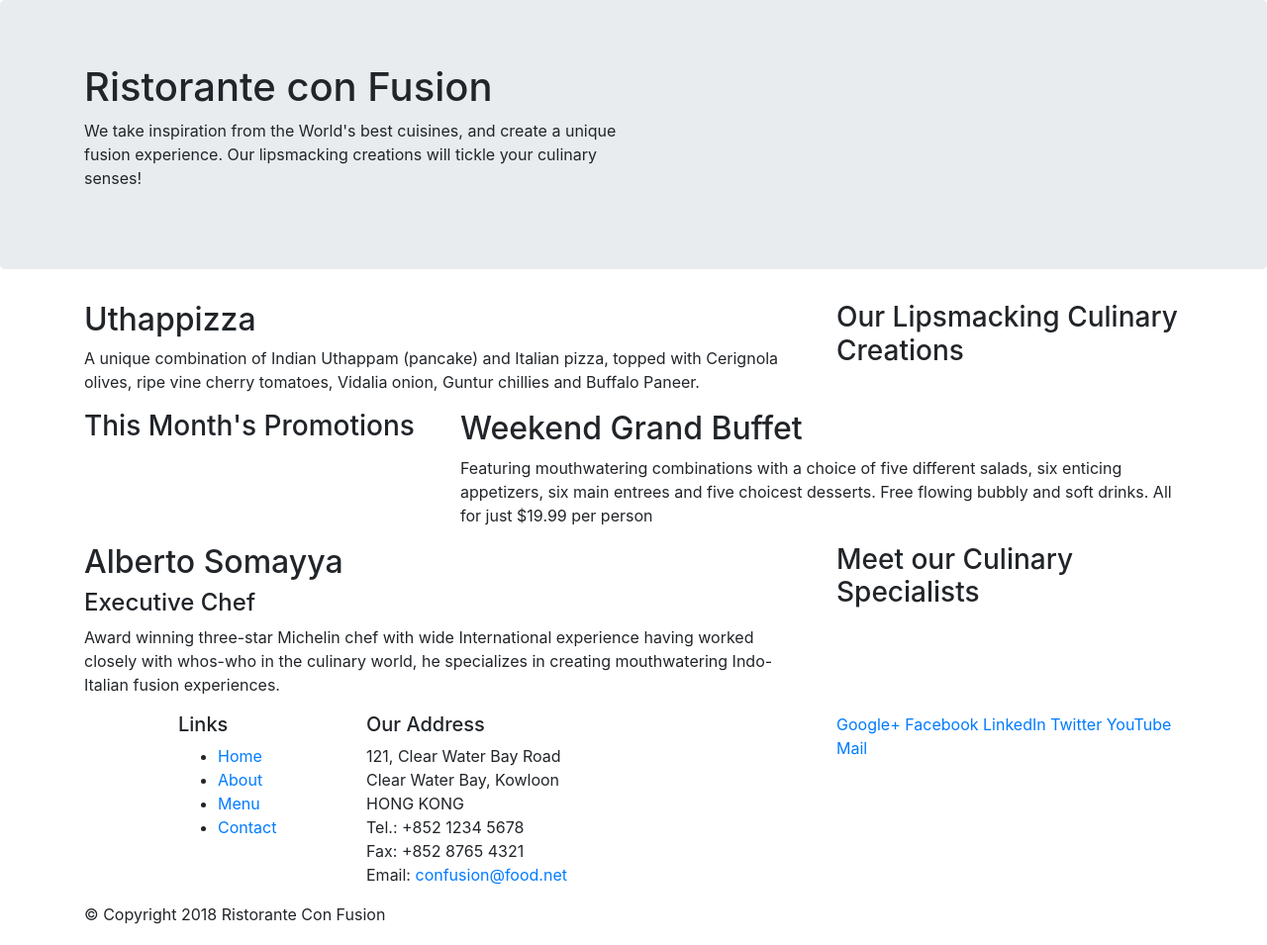
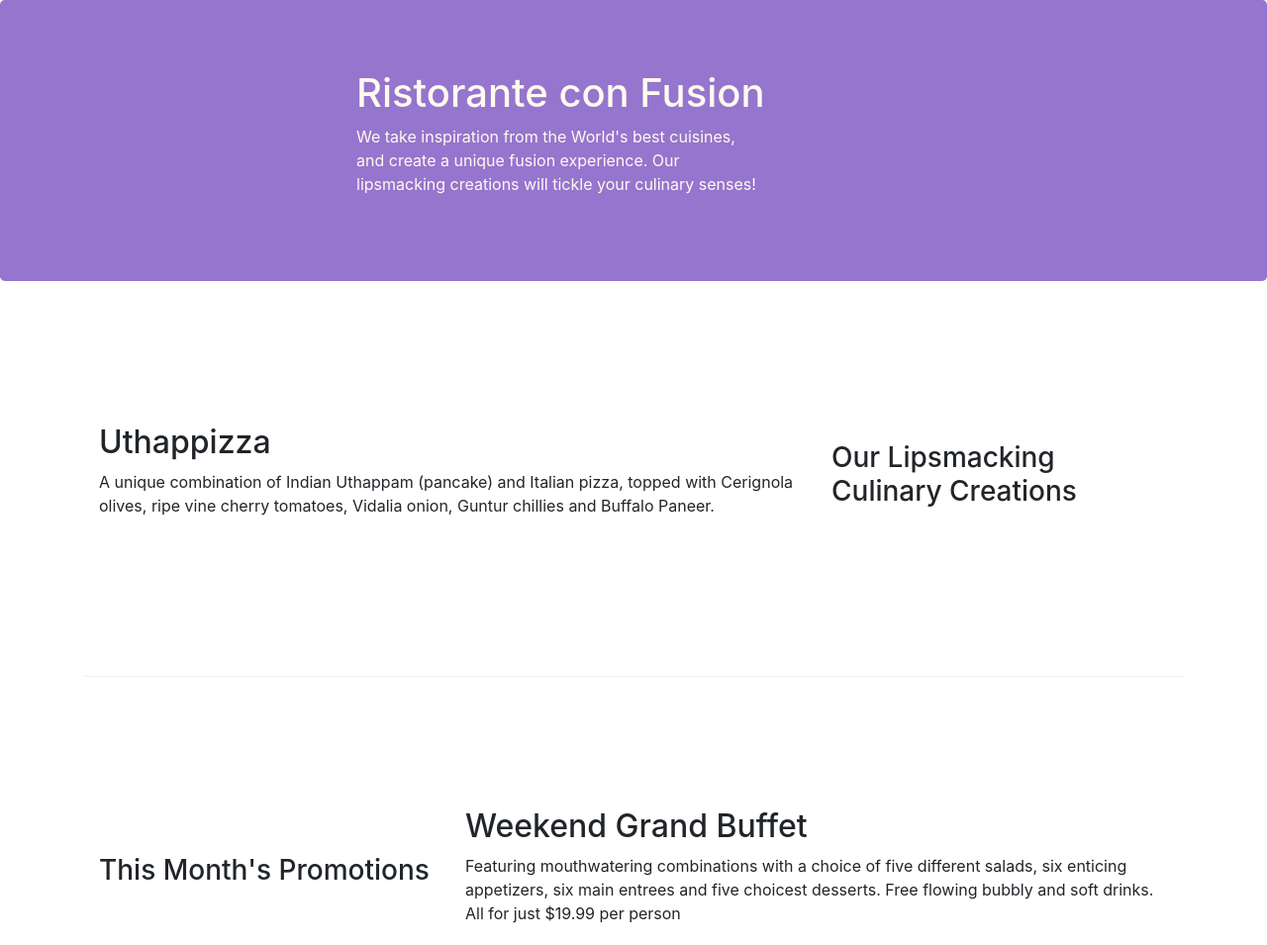
Before and after one commit to dbhayani01/bootstrap, a website: page index.html in a window 1280 px wide. Shown: the top 955 px of the page at 99% size. Drawn offline with nearby package versions, Linux system fonts and the light colour scheme.

Commit message:
applied grid system

```diff
--- /dev/null
+++ b/css/styles.css
@@ -0,0 +1,34 @@
+.row-header
+{
+    margin :0px auto;
+    padding :0px auto;
+}
+
+.row-content
+{
+    margin :0px auto;
+    padding :50px 0px 50px 0px;
+    border-bottom :1px ridge;
+    min-height: 400px;
+}
+
+.footer
+{
+    background-color: #d1c4e9;
+    margin :0px auto;
+    padding :20px 0px 20px 0px;
+}
+.jumbotron
+{
+    background-color: #9575cd;
+    margin :0px auto;
+    padding :70px 30px 70px 330px;
+    color: floralwhite;
+}
+
+.address
+{
+    font-size: 80%;
+    margin: 0px;
+    color: #0f0f0f;
+}
--- a/index.html
+++ b/index.html
@@ -7,6 +7,7 @@
     <meta http-equiv="x-ua-compatible" content="ie=edge">
 
     <link rel="stylesheet" href="node_modules/bootstrap/dist/css/bootstrap.min.css">
+    <link rel="stylesheet" href="css/styles.css">
     <title>Ristorante Con Fusion</title>
 </head>
 
@@ -14,7 +15,7 @@
 
     <header class="jumbotron">
         <div class="container">
-            <div class="row">
+            <div class="row row-header">
                 <div class="col-12 col-sm-6">
                     <h1>Ristorante con Fusion</h1>
                     <p>We take inspiration from the World's best cuisines, and create a unique fusion experience. Our lipsmacking creations will tickle your culinary senses!</p>
@@ -26,7 +27,7 @@
     </header>
 
     <div class="container">
-        <div class="row">
+        <div class="row row-content align-items-center">
             <div class="col-12 col-sm-3 order-sm-last col-md-4">
                 <h3>Our Lipsmacking Culinary Creations</h3>
             </div>
@@ -37,7 +38,7 @@
         </div>
 
 
-        <div class="row">
+        <div class="row row-content align-items-center">
             <div class="col-12 col-sm-3 col-md-4">
                 <h3>This Month's Promotions</h3>
             </div>
@@ -47,7 +48,7 @@
             </div>
         </div>
 
-        <div class="row">
+        <div class="row row-content align-items-center">
             <div class="col-12 col-sm-3 order-sm-last  col-md-4">
                 <h3>Meet our Culinary Specialists</h3>
             </div>
@@ -59,12 +60,12 @@
         </div>
     </div>
 
-    <footer>
+    <footer class="footer">
         <div class="container">
             <div class="row">
                 <div class="col-4 offset-1 col-sm-2">
                     <h5>Links</h5>
-                    <ul>
+                    <ul class="list-unstyled">
                         <li><a href="#">Home</a></li>
                         <li><a href="#">About</a></li>
                         <li><a href="#">Menu</a></li>
@@ -82,8 +83,8 @@
 		              Email: <a href="mailto:confusion@food.net">confusion@food.net</a>
 		           </address>
                 </div>
-                <div class="col-12 col-sm-4">
-                    <div>
+                <div class="col-12 col-sm-4 align-self-center">
+                    <div class="text-center">
                         <a href="http://google.com/+">Google+</a>
                         <a href="http://www.facebook.com/profile.php?id=">Facebook</a>
                         <a href="http://www.linkedin.com/in/">LinkedIn</a>
@@ -93,7 +94,7 @@
                     </div>
                 </div>
            </div>
-           <div class="row">
+           <div class="row justify-content-center">
                 <div class="col-auto">
                     <p>© Copyright 2018 Ristorante Con Fusion</p>
                 </div>
```
